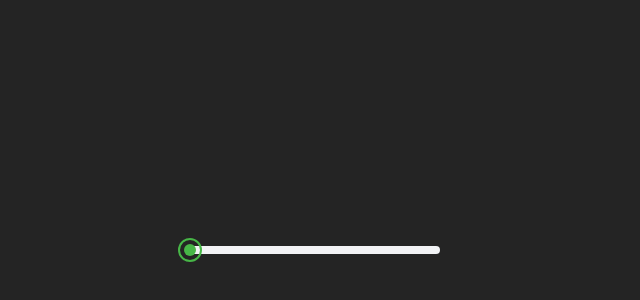
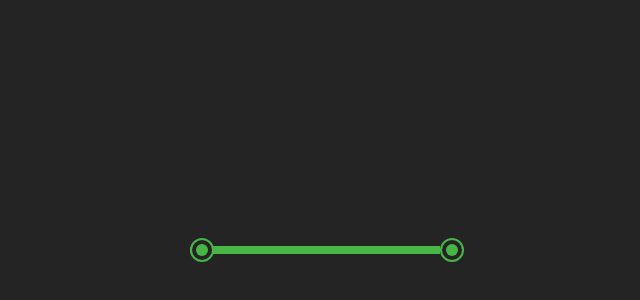
Before and after one commit to AayushOjha/storybook-slider, a React (Vite) app: page / in a window 1280 px wide. Shown: the part 150-450 px from the top of the page, without its empty margins (325-965 px from the left). Built offline with nearby package versions, Linux system fonts and the light colour scheme.

Commit message:
range slider with no limit range fix

```diff
--- a/src/App.tsx
+++ b/src/App.tsx
@@ -5,7 +5,7 @@ function App() {
   return (
     <div className="page">
       <div style={{width: 250}}>
-      <Slider type="Continuous" subtype="Single" onChange={() => {}} />
+      <Slider type="Continuous" subtype="Range" onChange={() => {}} />
       </div>
     </div>
   );
--- a/src/components/Slider.tsx
+++ b/src/components/Slider.tsx
@@ -1,4 +1,4 @@
-import React from "react";
+import React, { useState, useRef } from "react";
 import "./slider.css";
 
 type SliderType = "Continuous" | "Discreet";
@@ -21,32 +21,89 @@ const Slider = ({
   max = 100,
   onChange,
 }: SliderProps) => {
-  const [value, setValue] = React.useState<number | number[]>(
+  const [value, setValue] = useState<number | number[]>(
     subtype === "Range" ? [min, max] : min
   );
+  const sliderRef = useRef<HTMLDivElement>(null);
 
-  const handleChange = (event: React.ChangeEvent<HTMLInputElement>) => {
-    const newValue =
-      subtype === "Range"
-        ? [
-            parseFloat(event.target.value.split(",")[0]),
-            parseFloat(event.target.value.split(",")[1]),
-          ]
-        : parseFloat(event.target.value);
-    setValue(newValue);
-    onChange(newValue);
+  const handleMouseDown = (thumb: "left" | "right") => (event: React.MouseEvent) => {
+    const slider = sliderRef.current;
+    if (!slider) return;
+
+    const onMouseMove = (moveEvent: MouseEvent) => {
+      const rect = slider.getBoundingClientRect();
+      const newValue = ((moveEvent.clientX - rect.left) / rect.width) * 100;
+
+      if (subtype === "Range" && Array.isArray(value)) {
+        const newValueArray = [...value];
+        if (thumb === "left") {
+          newValueArray[0] = Math.min(Math.max(newValue, 0), newValueArray[1]);
+
+        } else {
+          newValueArray[1] = Math.max(Math.min(newValue, 100), newValueArray[0]);
+        }
+        setValue(newValueArray);
+        onChange(newValueArray);
+      } else {
+        setValue(newValue);
+        onChange(newValue);
+      }
+    };
+
+    const onMouseUp = () => {
+      document.removeEventListener("mousemove", onMouseMove);
+      document.removeEventListener("mouseup", onMouseUp);
+    };
+
+    document.addEventListener("mousemove", onMouseMove);
+    document.addEventListener("mouseup", onMouseUp);
   };
 
+
   return (
-    <>
-      {/* <div className="slider-container"> */}
+    <div className="slider-container" ref={sliderRef}>
       <div className="slider-track">
-        <div className="slider-thumb thumb-left">
-          <div className="slider-thumb-inner" />
-        </div>
+        <div
+          className="slider-highlight"
+          style={{
+            left: Array.isArray(value) ? `${((value[0] - min) / (max - min)) * 100}%` : "0%",
+            right: Array.isArray(value) ? `${100 - ((value[1] - min) / (max - min)) * 100}%` : `${100 - ((value as number) / max) * 100}%`,
+          }}
+        />
+        {subtype === "Range" && Array.isArray(value) ? (
+          <>
+            <div
+              className="slider-thumb thumb-left"
+              style={{
+                left: `${((value[0] - min) / (max - min)) * 100}%`,
+              }}
+              onMouseDown={handleMouseDown("left")}
+            >
+              <div className="slider-thumb-inner" />
+            </div>
+            <div
+              className="slider-thumb thumb-right"
+              style={{
+                left: `${((value[1] - min) / (max - min)) * 100}%`,
+              }}
+              onMouseDown={handleMouseDown("right")}
+            >
+              <div className="slider-thumb-inner" />
+            </div>
+          </>
+        ) : (
+          <div
+            className="slider-thumb thumb-left"
+            style={{
+              left: `${((value as number - min) / (max - min)) * 100}%`,
+            }}
+            onMouseDown={handleMouseDown("left")}
+          >
+            <div className="slider-thumb-inner" />
+          </div>
+        )}
       </div>
-      {/* </div>; */}
-    </>
+    </div>
   );
 };
 
--- a/src/components/slider.css
+++ b/src/components/slider.css
@@ -5,6 +5,7 @@
   background: #f2f3f5;
 
   position: relative;
+  /* overflow: hidden; */
 }
 
 .slider-thumb {
@@ -15,9 +16,9 @@
   height: var(--thumb-size);
   border: 2px solid var(--primary-color);
   border-radius: 50%;
-  cursor: pointer;
+  /* cursor: pointer; */
 
-  /* background-color: white; */
+  background-color: var(--body-background-color);
 
   display: flex;
   justify-content: center;
@@ -30,3 +31,13 @@
   background-color: var(--primary-color);
   border-radius: 50%;
 }
+
+.slider-highlight {
+  position: absolute;
+  height: 100%;
+  max-width: 100%;
+  background: var(--primary-color);
+  border-radius: 40px;
+  border-bottom-right-radius: 0;
+  border-top-right-radius: 0;
+}
```
